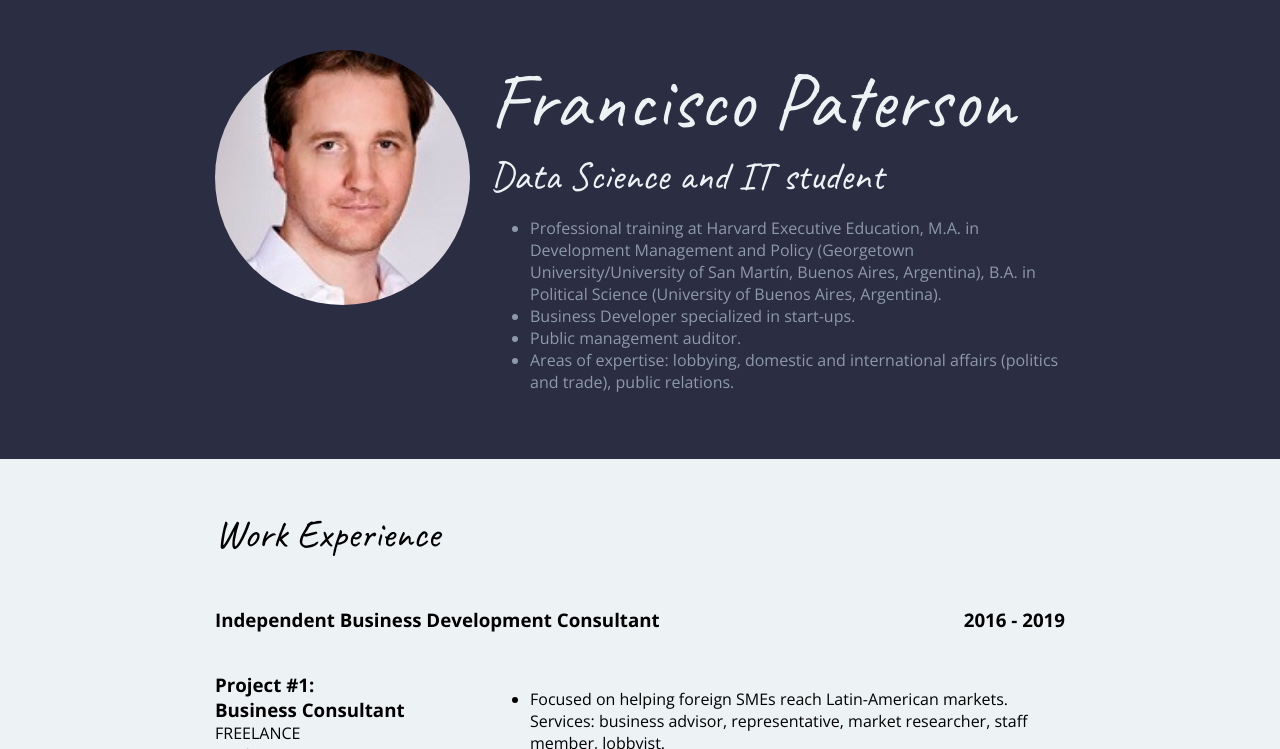
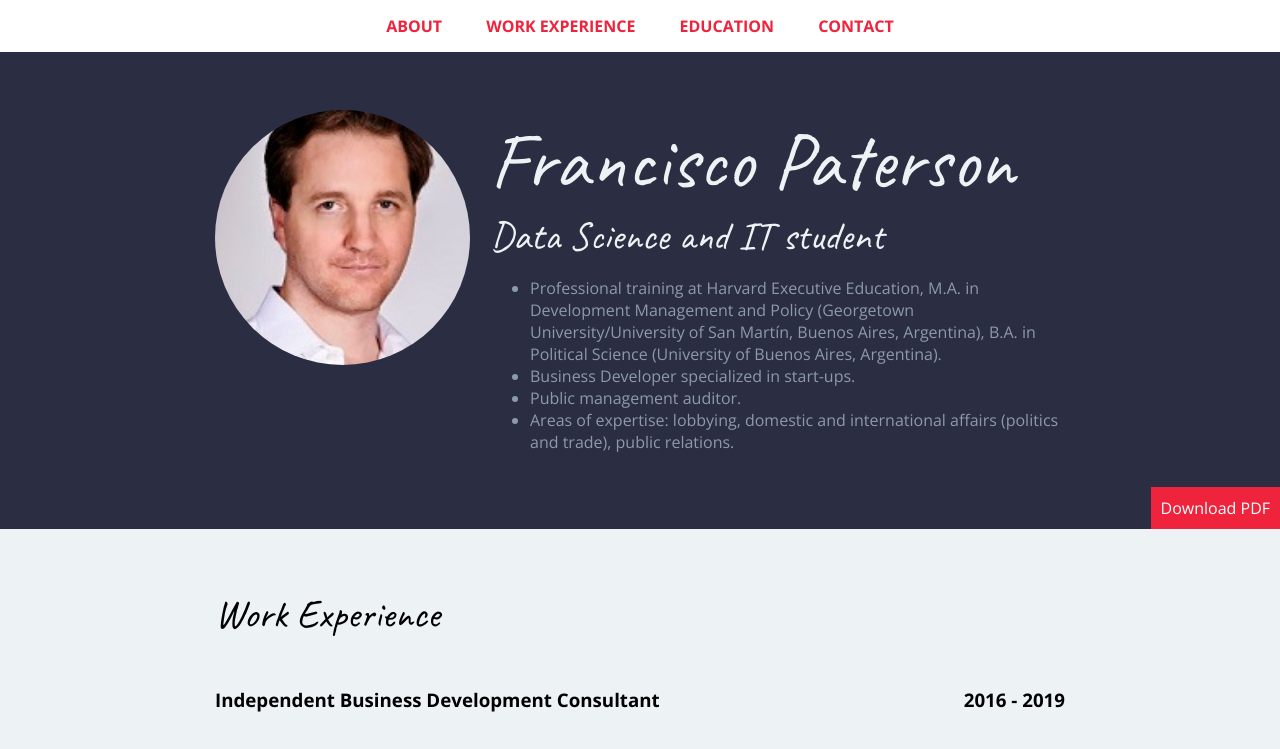
Before and after one commit to fpaterson/web-resume, a plain HTML site: page index.html in a window 1280 px wide. Shown: the top 749 px of the page. Drawn offline with nearby package versions, Linux system fonts and the light colour scheme.

Commit message:
Agregué nav superior, links y link descarga PDF

```diff
--- a/index.html
+++ b/index.html
@@ -11,7 +11,13 @@
 
 <body>
     <!-- // Intro -->
-    <header>
+    <header id="about">
+        <nav>
+            <a href="#about">About</a>
+            <a href="#work">Work Experience</a>
+            <a href="#education">Education</a>
+            <a href="#contact">Contact</a>
+        </nav>
         <div class="content-wrap">
             <img class="profile-img col-narrow" src="images/francisco-paterson.jpg" alt="Francisco Paterson">
             <div class="col-wide">
@@ -28,11 +34,12 @@
                 </ul>
             </div>
         </div>
+        <a href="Resume.pdf" class="btn download" download="">Download PDF</a>
     </header>
 
     <main>
         <!-- // Work Experience -->
-        <section class="work">
+        <section class="work" id="work">
             <div class="content-wrap">
                 <h2>Work Experience</h2>
 
@@ -195,17 +202,12 @@
                     </ul>
 
                 </div>
-
-
-
-
-
             </div>
             <!--content-wrap-->
         </section>
 
         <!-- // Education -->
-        <section class="education">
+        <section class="education" id="education">
             <div class="content-wrap">
                 <h2>Education</h2>
 
@@ -235,7 +237,7 @@
     </main>
 
     <!-- // Footer & contact info -->
-    <footer>
+    <footer id="contact">
         <div class="content-wrap">
             <h2>Let's Keep in Touch!</h2>
 
--- a/style.css
+++ b/style.css
@@ -36,7 +36,6 @@ h3 {
 
 .profesion {
     margin: 48px 0 40px;
-
 }
 
 a {
@@ -50,7 +49,7 @@ a:hover {
 .content-wrap {
     max-width: 950px;
     margin: 0 auto;
-    padding: 50px;
+    padding: 60px 50px;
     overflow:auto;
 }
 
@@ -69,6 +68,14 @@ a:hover {
     text-transform: uppercase;
 }
 
+.btn {
+    text-decoration: none;
+    background: #EF233C;
+    color: white;
+    padding: 10px;
+    display: inline-block;
+}
+
 /*HEADER AND FOOTER*/
 header, footer {
     background: #2B2D42;
@@ -76,12 +83,42 @@ header, footer {
 }
 
 /*HEADER*/
+
+header {
+    padding-top: 50px;
+    position: relative;
+}
+
 .profile-img {
     border-radius: 50%;
 }
 header h1, header h2 {
     color: #EDF2F4;
     margin: 0;
+}
+
+.download {
+    position: absolute;
+    bottom: 0%;
+    right: 0%;
+}
+
+/* nav bar ------*/
+
+nav {
+    text-align: center;
+    background: white;
+    position: fixed;
+    top: 0;
+    width: 100%;
+}
+
+nav a {
+    display: inline-block;
+    padding: 15px 20px;
+    text-decoration: none;
+    text-transform: uppercase;
+    font-weight: 700;
 }
 
 /* footer*/
```
Also changed, not shown: 1 other file.
